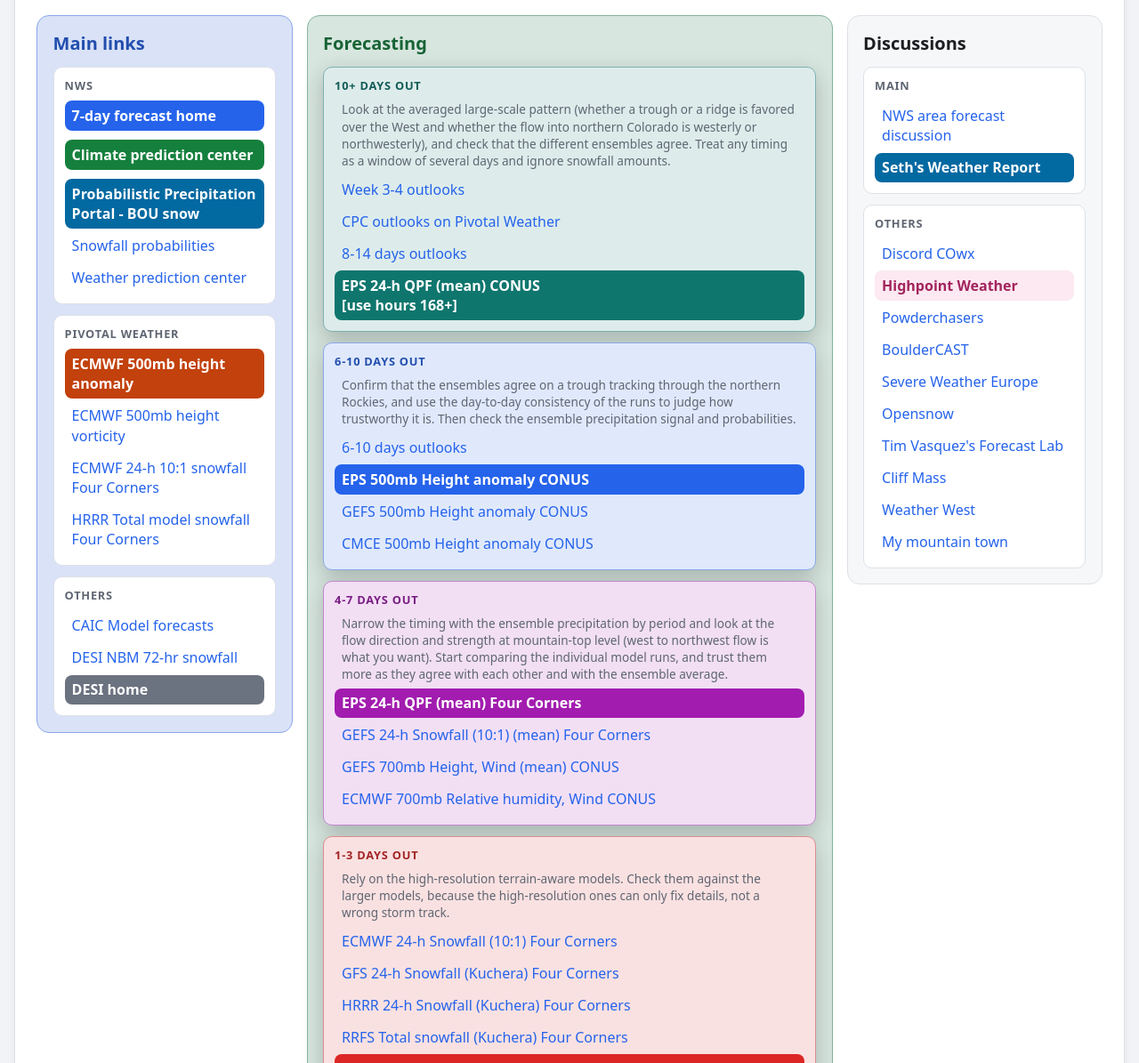
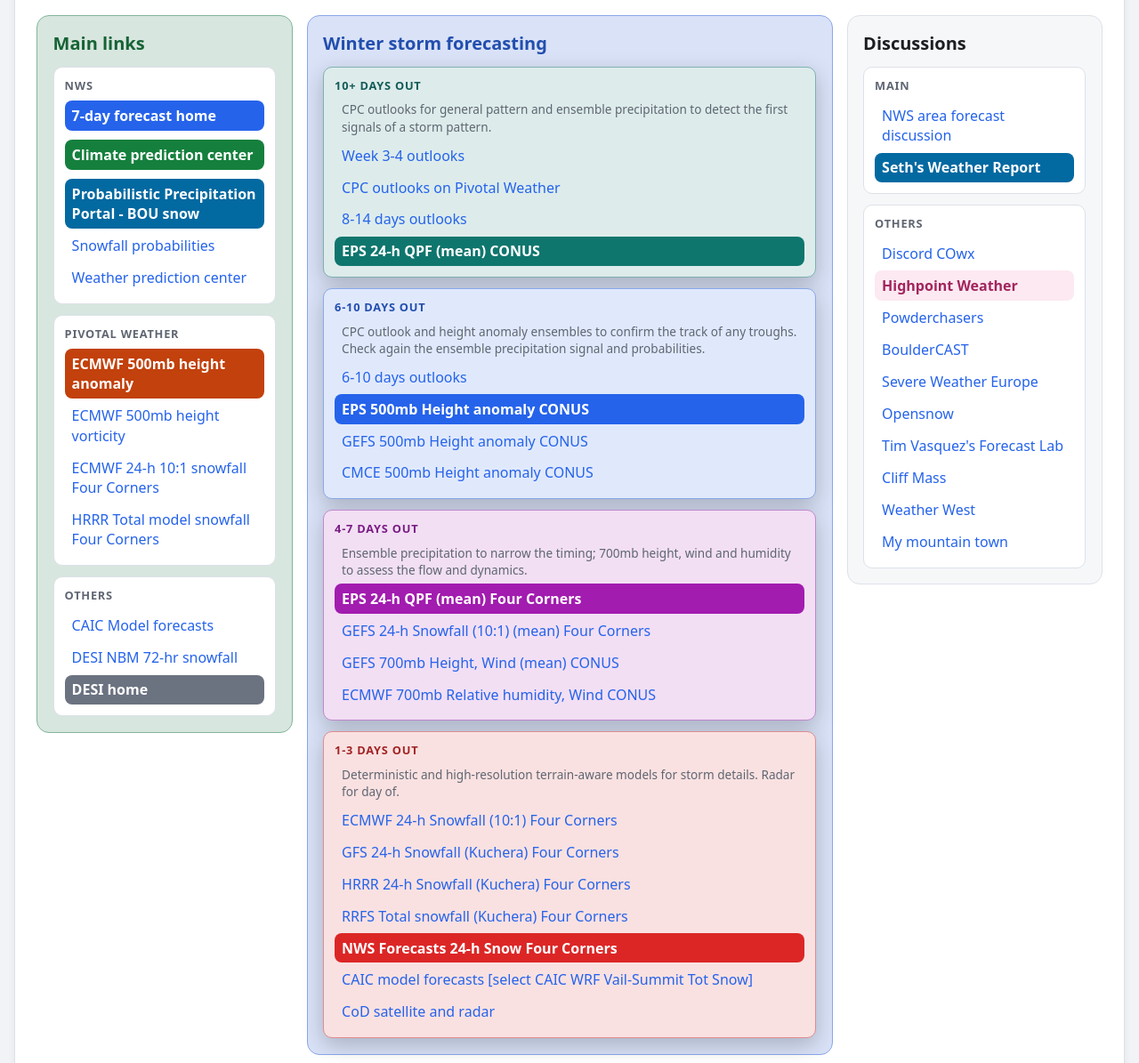
Before and after one commit to giobiondani/favorites, a plain HTML site: page index.html in a window 1280 px wide. Shown: the part 105-1300 px from the top of the page at 89% size. Drawn offline with Linux system fonts and the light colour scheme.

Commit message:
Updated winter storm area

```diff
--- a/index.html
+++ b/index.html
@@ -14,7 +14,7 @@
     <div class="card-1">
         <h2>Weather</h2>
 
-        <div class="card-2 blue">
+        <div class="card-2 green">
             <h3>Main links</h3>
 
             <div class="card-3">
@@ -43,21 +43,21 @@
 
         </div>
 
-        <div class="card-2 wide green">
-            <h3>Forecasting</h3>
+        <div class="card-2 wide blue">
+            <h3>Winter storm forecasting</h3>
 
             <div class="card-3 teal shadow">
                 <h4>10+ days out</h4>
-                <p class="card-note">Look at the averaged large-scale pattern (whether a trough or a ridge is favored over the West and whether the flow into northern Colorado is westerly or northwesterly), and check that the different ensembles agree. Treat any timing as a window of several days and ignore snowfall amounts.</p>
+                <p class="card-note">CPC outlooks for general pattern and ensemble precipitation to detect the first signals of a storm pattern.</p>
                 <a class="card-link" href="https://www.cpc.ncep.noaa.gov/products/predictions/WK34/" target="_blank">Week 3-4 outlooks</a>
                 <a class="card-link" href="https://beta.pivotalweather.com/forecasts/cpc/cpc_prcp_d0814/conus" target="_blank">CPC outlooks on Pivotal Weather</a>
                 <a class="card-link" href="https://www.cpc.ncep.noaa.gov/products/predictions/814day/" target="_blank">8-14 days outlooks</a>
-                <a class="card-link solid teal" href="https://beta.pivotalweather.com/models/epsens/qpf_024h-mean-imp/conus?forecastHour=168" target="_blank">EPS 24-h QPF (mean) CONUS<br>[use hours 168+]</a>
+                <a class="card-link solid teal" href="https://beta.pivotalweather.com/models/epsens/qpf_024h-mean-imp/conus?forecastHour=168" target="_blank">EPS 24-h QPF (mean) CONUS</a>
             </div>
 
             <div class="card-3 blue shadow">
                 <h4>6-10 days out</h4>
-                <p class="card-note">Confirm that the ensembles agree on a trough tracking through the northern Rockies, and use the day-to-day consistency of the runs to judge how trustworthy it is. Then check the ensemble precipitation signal and probabilities.</p>
+                <p class="card-note">CPC outlook and height anomaly ensembles to confirm the track of any troughs. Check again the ensemble precipitation signal and probabilities.</p>
                 <a class="card-link" href="https://www.cpc.ncep.noaa.gov/products/predictions/610day/" target="_blank">6-10 days outlooks</a>
                 <a class="card-link solid blue" href="https://beta.pivotalweather.com/models/epsens/500h_anom-mean/conus?forecastHour=0" target="_blank">EPS 500mb Height anomaly CONUS</a>
                 <a class="card-link" href="https://beta.pivotalweather.com/models/gefsens/500h_anom-mean/conus?forecastHour=0" target="_blank">GEFS 500mb Height anomaly CONUS</a>
@@ -66,7 +66,7 @@
 
             <div class="card-3 magenta shadow">
                 <h4>4-7 days out</h4>
-                <p class="card-note">Narrow the timing with the ensemble precipitation by period and look at the flow direction and strength at mountain-top level (west to northwest flow is what you want). Start comparing the individual model runs, and trust them more as they agree with each other and with the ensemble average.</p>
+                <p class="card-note">Ensemble precipitation to narrow the timing; 700mb height, wind and humidity to assess the flow and dynamics.</p>
                 <a class="card-link solid magenta" href="https://beta.pivotalweather.com/models/epsens/qpf_024h-mean-imp/us_fc?forecastHour=24" target="_blank">EPS 24-h QPF (mean) Four Corners</a>
                 <a class="card-link" href="https://beta.pivotalweather.com/models/gefsens/sn10_024h-mean-imp/us_fc?forecastHour=24" target="_blank">GEFS 24-h Snowfall (10:1) (mean) Four Corners</a>
                 <a class="card-link" href="https://beta.pivotalweather.com/models/gefsens/700wh-mean/conus?forecastHour=0" target="_blank">GEFS 700mb Height, Wind (mean) CONUS</a>
@@ -75,13 +75,14 @@
 
             <div class="card-3 red shadow">
                 <h4>1-3 days out</h4>
-                <p class="card-note">Rely on the high-resolution terrain-aware models. Check them against the larger models, because the high-resolution ones can only fix details, not a wrong storm track.</p>
+                <p class="card-note">Deterministic and high-resolution terrain-aware models for storm details. Radar for day of.</p>
                 <a class="card-link" href="https://beta.pivotalweather.com/models/ecmwf_full/sn10_024h-imp/us_fc?forecastHour=24" target="_blank">ECMWF 24-h Snowfall (10:1) Four Corners</a>
                 <a class="card-link" href="https://beta.pivotalweather.com/models/gfs/snku_024h-imp/us_fc?forecastHour=24" target="_blank">GFS 24-h Snowfall (Kuchera) Four Corners</a>
                 <a class="card-link" href="https://beta.pivotalweather.com/models/hrrr/snku_024h-imp/us_fc?forecastHour=24" target="_blank">HRRR 24-h Snowfall (Kuchera) Four Corners</a>
                 <a class="card-link" href="https://beta.pivotalweather.com/models/rrfs/snku_acc-imp/us_fc?forecastHour=1" target="_blank">RRFS Total snowfall (Kuchera) Four Corners</a>
                 <a class="card-link solid red" href="https://beta.pivotalweather.com/forecasts/ndfd/ndfd_24hsnow/us_fc" target="_blank">NWS Forecasts 24-h Snow Four Corners</a>
-                <a class="card-link" href="https://avalanche.state.co.us/weather/forecast-models" target="_blank">CAIC</a>
+                <a class="card-link" href="https://avalanche.state.co.us/weather/forecast-models" target="_blank">CAIC model forecasts [select CAIC WRF Vail-Summit Tot Snow] </a>
+                <a class="card-link" href="https://weather.cod.edu/satrad/?parms=local-Colorado-comp_radar-24-0-100-1&checked=map&colorbar=undefined" target="_blank">CoD satellite and radar</a>
             </div>
 
         </div>
```
